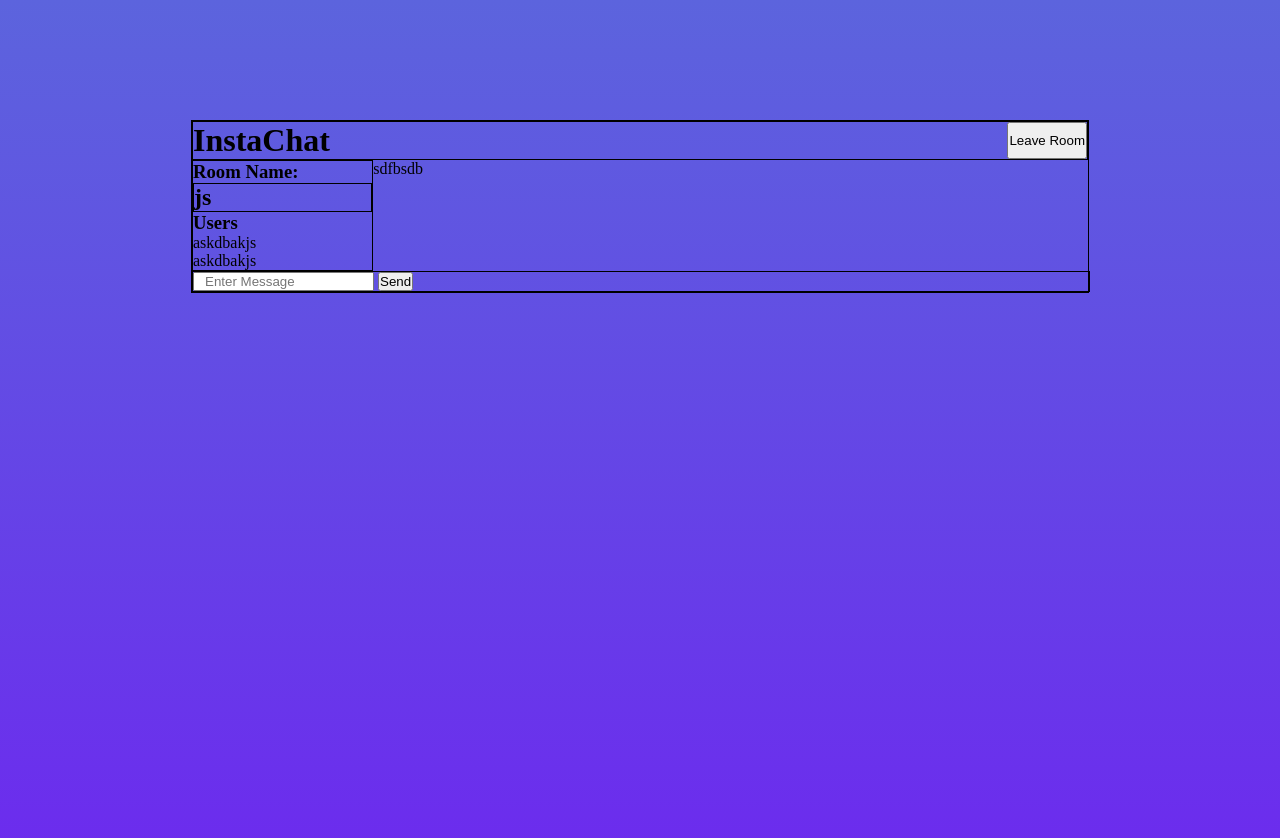
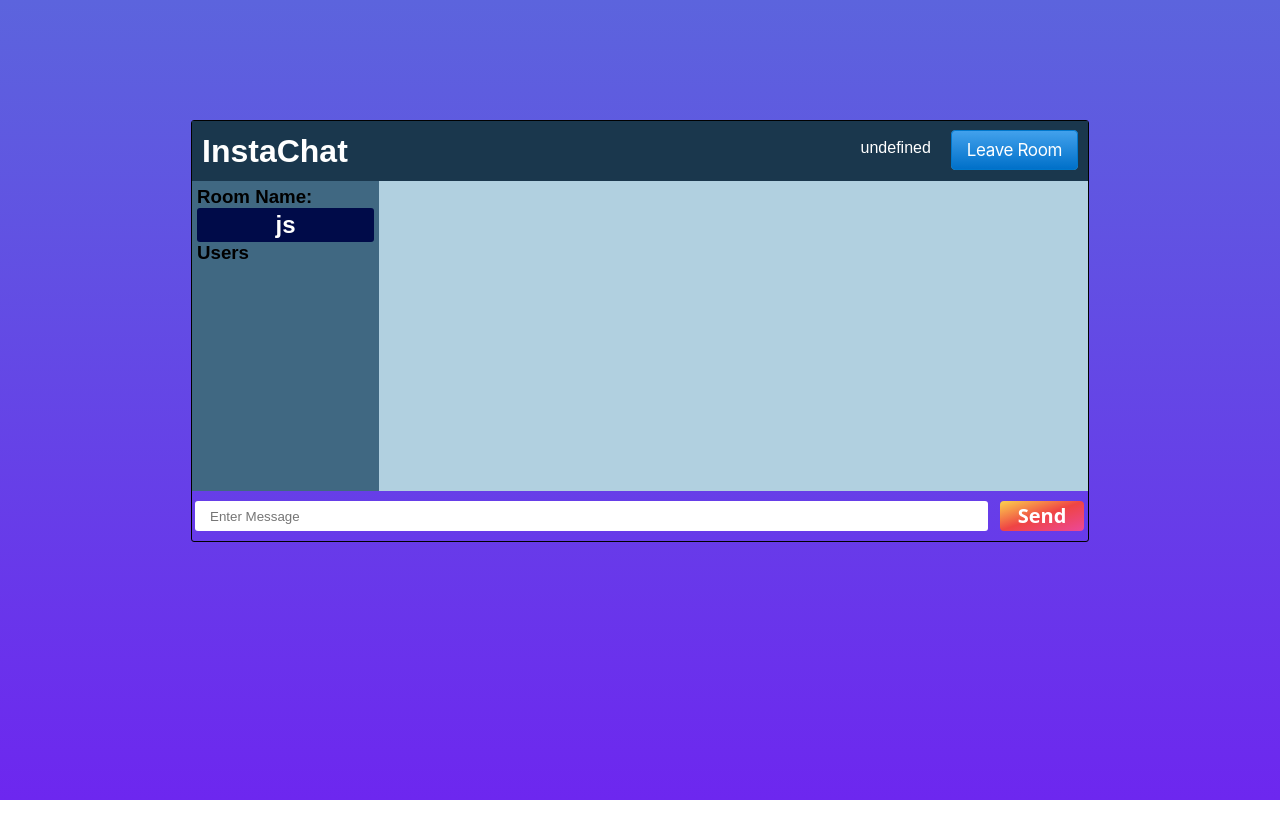
Before and after one commit to mayur8600/chatRoom, a plain HTML site: page frontend/chat.html in a window 1280 px wide. After the commit the page ends 800 px from the top, so only its background shows below. Drawn offline with nearby package versions, Linux system fonts and the light colour scheme; no server answers.

Commit message:
chat app is ready, Design changes Pending

```diff
--- a/backend/index.js
+++ b/backend/index.js
@@ -15,17 +15,17 @@ const {
   getRoomUsers
 } = require('./controller/users');
 
-const botName = 'ChatCord Bot';
-
+const botName = `InstaChat`;
 // Run when client connects
 io.on('connection', socket => {
   socket.on('joinRoom', ({ username, room }) => {
     const user = userJoin(socket.id, username, room);
 
+
     socket.join(user.room);
 
     // Welcome current user
-    socket.emit('message', formatMessage(botName, 'Welcome to ChatCord!'));
+    socket.emit('message', formatMessage(botName, `Welcome to ${room} Room!`));
 
     // Broadcast when a user connects
     socket.broadcast
--- a/frontend/chat.html
+++ b/frontend/chat.html
@@ -11,17 +11,20 @@
     <div class="chatContainer">
       <header class="chatHeader">
         <h1> InstaChat</h1>
+        <div class="chatFlex">
+        <p class="yourName"></p>
         <button id="leave-btn" class="chatbtn">Leave Room</button>
+      </div>
+
       </header>
       <main class="chatMain">
         <div class="chatSide">
           <h3></i> Room Name:</h3>
           <h2 id="roomName">js</h2>
           <h3></i> Users</h3>
-          <ul id="users">askdbakjs</ul>
-          <ul id="users">askdbakjs</ul>
+          <ul id="users"></ul>
         </div>
-        <div class="chatMessages">sdfbsdb</div>
+        <div class="chatMessages"></div>
       </main>
       <div class="chatFormCont">
         <form id="chatForm">
--- a/frontend/chat.js
+++ b/frontend/chat.js
@@ -8,6 +8,8 @@ const { username, room } = Qs.parse(location.search, {
   ignoreQueryPrefix: true,
 });
 
+
+document.querySelector(".yourName").innerText = username;
 const socket = io();
 
 // Join chatroom
@@ -52,8 +54,18 @@ chatForm.addEventListener('submit', (e) => {
 
 // Output message to DOM
 function outputMessage(message) {
+  console.log(message.username)
   const div = document.createElement('div');
+  const divpointer = document.createElement('div');
   div.classList.add('message');
+  if(message.username === username){
+    div.classList.add('left');
+    divpointer.classList.add("pointer")
+  }
+  else{
+    div.classList.add('right');
+    divpointer.classList.add("pointerR")
+  }
   const p = document.createElement('p');
   p.classList.add('meta');
   p.innerText = message.username;
@@ -63,6 +75,7 @@ function outputMessage(message) {
   para.classList.add('text');
   para.innerText = message.text;
   div.appendChild(para);
+  div.appendChild(divpointer);
   document.querySelector('.chatMessages').appendChild(div);
 }
 
--- a/frontend/style.css
+++ b/frontend/style.css
@@ -1,107 +1,288 @@
-*{
+* {
   margin: 0px;
   padding: 0px;
+  font-family: sans-serif;
 }
-.master{
+.master {
   width: 100%;
-    height: 100vh;
+  height: 85vh;
   background-image: linear-gradient(rgb(92, 100, 221), rgba(109, 39, 239));
   padding-top: 15vh;
 }
-.masterhead{
-    width:23.5%;
+.masterhead {
+  width: 23.5%;
   margin: auto;
-    border:1px solid black;
+  border: 1px solid black;
   border-top-left-radius: 3px;
   border-top-right-radius: 3px;
-    border-bottom:none;
-    padding:30px 30px 0px 30px;
+  border-bottom: none;
+  padding: 30px 30px 0px 30px;
 }
-.header{
-    width:100%;
-    height:auto;
+.header {
+  width: 100%;
+  height: auto;
   /* border: 1px solid; */
   margin: auto;
   text-align: center;
-    background-color:#000B49;
-    color:#fff;
+  background-color: #000b49;
+  color: #fff;
   border-radius: 3px;
   font-size: 3vw;
   font-weight: 600;
   /* padding: 5px; */
 }
-.main{
-    width:23.5%;
-    height:auto;
+.main {
+  width: 23.5%;
+  height: auto;
   border: 1px solid;
   border-bottom-left-radius: 3px;
   border-bottom-right-radius: 3px;
-    border-top:none;
+  border-top: none;
   margin: auto;
-    padding:30px 30px 50px 30px;
+  padding: 30px 30px 50px 30px;
   /* text-align: center; */
   /* background-color:#000B49; */
 }
-label{
+label {
   color: #fff;
   font-weight: 600;
 }
-.control{
+.control {
   width: 100%;
 }
-.contro > input{
-    width:100%;
-    height:28px;
+.contro > input {
+  width: 100%;
+  height: 28px;
   border-radius: 3px;
   outline: none;
   border: 0.5px solid gray;
-    margin-bottom:10px;
+  margin-bottom: 10px;
 }
-.control > select{
-    width:100%;
+.control > select {
+  width: 100%;
   padding: 5px;
   border-radius: 3px;
 }
-.btn{
+.btn {
   float: right;
   margin-top: 10px;
   clear: both;
   padding: 5px;
 }
-::placeholder{
+::placeholder {
   padding-left: 10px;
 }
 
-
 /* ----////------- */
 
-.chatContainer{
+.chatContainer {
   width: 70%;
   margin: auto;
   border: 1px solid;
+  border-radius: 3px;
+  padding-bottom: 50px;
 }
-.chatHeader{
+.chatHeader {
+  height: 60px;
   display: flex;
   justify-content: space-between;
-    border: 1px solid;
+  /* border: 1px solid; */
+  color: #fff;
+  background-color: #1a374d;
 }
-.chatMain{
+.chatMain {
   display: flex;
 }
-#roomName{
-    border: 1px solid;
+#roomName {
+  /* border: 1px solid; */
+  background-color: #000b49;
+  border-radius: 3px;
+  color: #fff;
+  text-align: center;
+  padding: 3px;
 }
-.chatSide{
+.chatSide {
   width: 20%;
-    border: 1px solid;
+  padding: 5px;
+  /* border: 1px solid; */
+  background-color: #406882;
+}
+.chatMessages {
+  width: 80%;
+  height: 300px;
+  padding-top: 10px;
+  overflow-y: auto;
+  overflow-x: hidden;
+  background-color: #b1d0e0;
+  /* border: 1px solid red; */
+}
+.left {
+  float: left;
+  margin-left: 20px;
+  clear: both;
+  position: relative;
+}
+.right {
+  float: right;
+  margin-right: 20px;
+  clear: both;
+  position: relative;
+}
+.pointer {
+  border: 10px solid transparent;
+  border-right-color: #fff;
+  position: absolute;
+  margin: -25px 0 0 -30px;
 }
 
+.pointerR {
+  border: 10px solid transparent;
+  border-left-color: #fff;
+  position: absolute;
+  top: 17px;
+    right: -19px;
+}
+.message {
+  width: 40%;
+  padding: 10px;
+  margin-bottom: 15px;
+  background-color: #fff;
+  border-radius: 5px;
+  overflow-wrap: break-word;
+}
+.meta {
+  font-size: 14px;
+  font-weight: 600;
+  color: #676fa3;
+}
+.meta > span {
+  font-size: 12px;
+  font-style: italic;
+  margin-left: 10px;
+  color: gray;
+}
+.text {
+  font-size: 16px;
+}
+#users > li {
+  margin-left: 25px;
+}
+.chatHeader > h1 {
+  margin: 12px 0 0 10px;
+}
 
+.chatFlex {
+  display: flex;
+  column-gap: 20px;
+}
+.chatHeader > div > button {
+  display: flex;
+  height: 40px;
+  background-image: linear-gradient(#42a1ec, #0070c9);
+  border: 1px solid #0077cc;
+  border-radius: 4px;
+  box-sizing: border-box;
+  color: #ffffff;
+  cursor: pointer;
+  direction: ltr;
+  display: block;
+  font-family: "SF Pro Text", "SF Pro Icons", "AOS Icons", "Helvetica Neue",
+    Helvetica, Arial, sans-serif;
+  font-size: 17px;
+  font-weight: 400;
+  letter-spacing: -0.022em;
+  line-height: 1.47059;
+  min-width: 30px;
+  overflow: visible;
+  padding: 4px 15px;
+  text-align: center;
+  vertical-align: baseline;
+  user-select: none;
+  -webkit-user-select: none;
+  touch-action: manipulation;
+  white-space: nowrap;
+  margin: 9px 10px 0 0;
+}
 
+.chatHeader > div > button:disabled {
+  cursor: default;
+  opacity: 0.3;
+}
 
+.chatHeader > div > button:hover {
+  background-image: linear-gradient(#51a9ee, #147bcd);
+  border-color: #1482d0;
+  text-decoration: none;
+}
 
+.chatHeader > div > button:active {
+  background-image: linear-gradient(#3d94d9, #0067b9);
+  border-color: #006dbc;
+  outline: none;
+}
 
-.chatFormCont{
+.chatHeader > div > button:focus {
+  box-shadow: rgba(131, 192, 253, 0.5) 0 0 0 3px;
+  outline: none;
+}
+.yourName {
+  margin-top: 18px;
+}
+.chatFormCont {
   width: 100%;
-    border: 1px solid;
+  /* border: 1px solid; */
 }
+#chatForm {
+  position: relative;
+}
+#msg {
+  position: absolute;
+  top: 10px;
+  left: 3px;
+  width: 88%;
+  height: 30px;
+  /* margin: 0 5px 5px 5px; */
+  border: none;
+  outline: none;
+  border-radius: 3px;
+  padding-left: 5px;
+}
+
+/* CSS */
+#chatForm > button {
+  position: absolute;
+  top: 10px;
+  right: 4px;
+  width: 84px;
+  height: 30px;
+  background-color: #cf245f;
+  background-image: linear-gradient(to bottom right, #fcd34d, #ef4444, #ec4899);
+  border: 0;
+  border-radius: 0.25rem;
+  box-sizing: border-box;
+  color: #fff;
+  cursor: pointer;
+  font-family: ui-sans-serif, system-ui, -apple-system, system-ui, "Segoe UI",
+    Roboto, "Helvetica Neue", Arial, "Noto Sans", sans-serif,
+    "Apple Color Emoji", "Segoe UI Emoji", "Segoe UI Symbol", "Noto Color Emoji";
+  font-size: 15px; /* 18px */
+  font-weight: 600;
+  line-height: 20px;
+  /* padding: 1rem 1.25rem; */
+  text-align: center;
+  user-select: none;
+  -webkit-user-select: none;
+  touch-action: manipulation;
+}
+
+#chatForm > button:hover {
+  box-shadow: none;
+}
+
+@media (min-width: 1024px) {
+  #chatForm > button {
+    font-size: 20px; /* 24px */
+    /* padding: 1rem 1.5rem; */
+    /* line-height: 2rem; 32px */
+  }
+}
```
Lines whose indentation alone changed are shown as unchanged.
